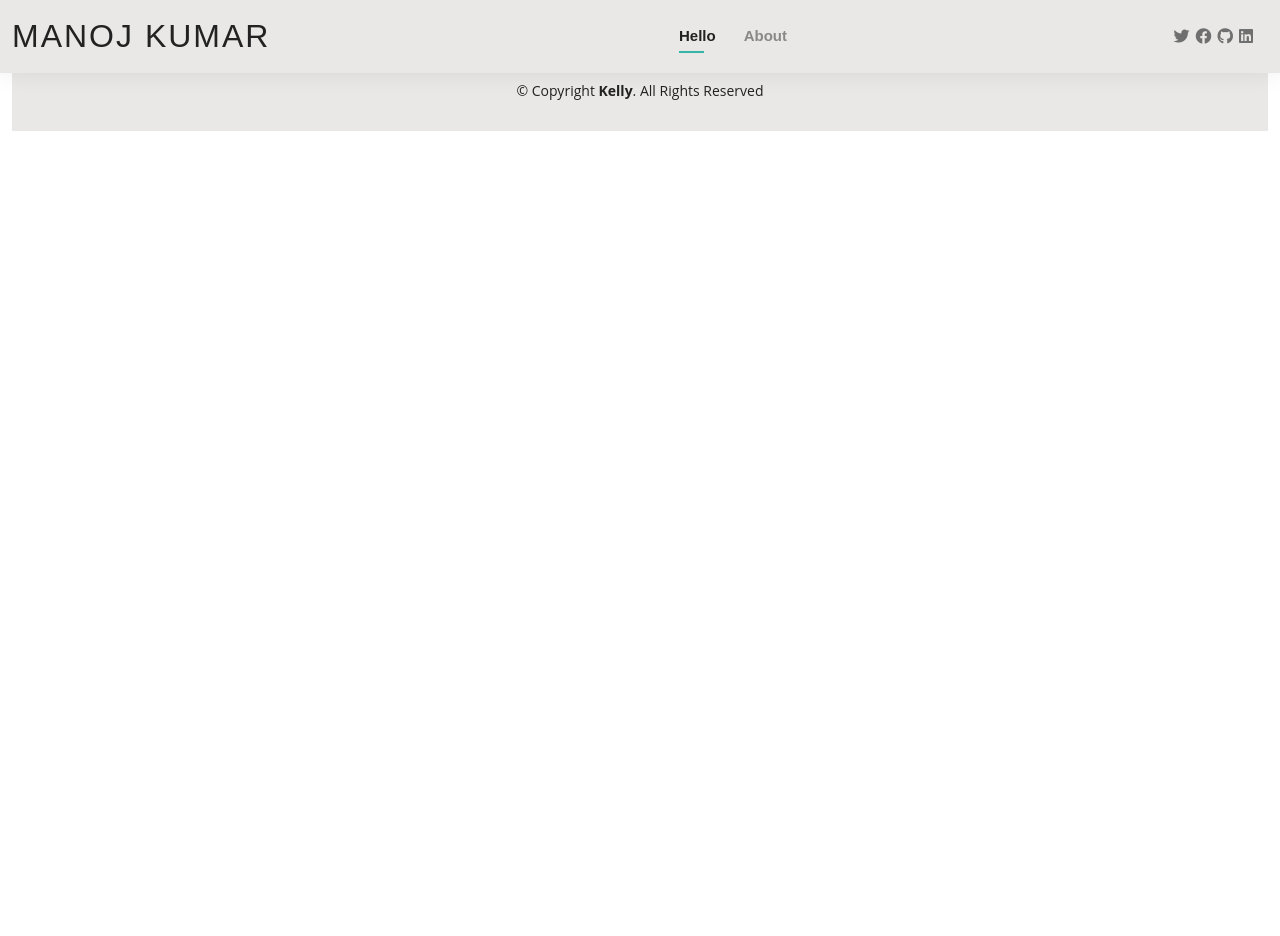
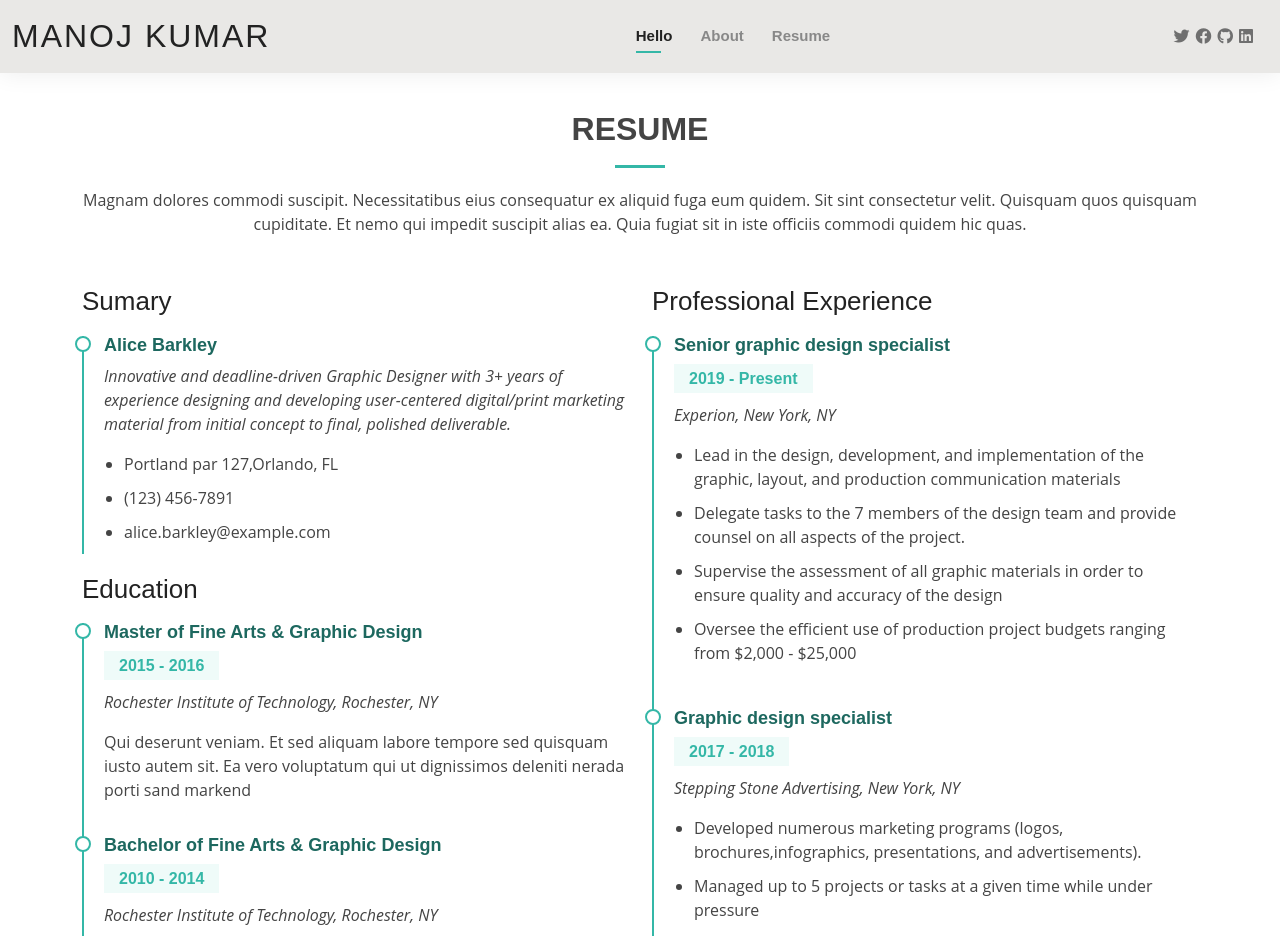
Before and after one commit to manojgtech/manoj-portfolio, a React (Create React App) app: page /resume in a window 1280 px wide. Shown: the top 936 px of the page. Before the commit the page ends 800 px from the top, so only its background shows below. Built offline with nearby package versions, Linux system fonts and the light colour scheme.

Commit message:
updated content

```diff
--- a/src/App.js
+++ b/src/App.js
@@ -2,6 +2,7 @@
 import './App.css';
 import Home from './components/Home';
 import About from './components/About';
+import Resume from './components/Resume';
 import {
   BrowserRouter,
   Routes,
@@ -21,8 +22,8 @@
               <ul>
                 <li><Link class="active" to="/">Hello</Link></li>
                 <li><Link  to="/about">About</Link></li>
-                {/* <li><a href="resume.html">Resume</a></li>
-                <li><a href="services.html">Services</a></li>
+                 <li><Link  to="/resume">Resume</Link></li>
+                {/*<li><a href="services.html">Services</a></li>
                 <li><a href="portfolio.html">Portfolio</a></li>
                 <li><a href="contact.html">Contact</a></li> */}
                 </ul>
@@ -42,6 +43,7 @@
      <Routes>
       <Route exact path="/" element={<Home />} />
       <Route path="/about" element={<About />} />
+      <Route path="/resume" element={<Resume />} />
 
     </Routes>
      </main>
--- /dev/null
+++ b/src/components/Resume.js
@@ -0,0 +1,85 @@
+import React from 'react';
+
+
+const Resume = () => {
+return(
+<section id="resume" class="resume">
+  <div class="container aos-init aos-animate" data-aos="fade-up">
+    <div class="section-title">
+      <h2>Resume</h2>
+      <p>Magnam dolores commodi suscipit. Necessitatibus eius consequatur ex aliquid fuga eum quidem. Sit sint consectetur velit. Quisquam quos quisquam cupiditate. Et nemo qui impedit suscipit alias ea. Quia fugiat sit in iste officiis commodi quidem hic quas.</p>
+    </div>
+    <div class="row">
+      <div class="col-lg-6">
+        <h3 class="resume-title">Sumary</h3>
+        <div class="resume-item pb-0">
+          <h4>Alice Barkley</h4>
+          <p>
+            <em>Innovative and deadline-driven Graphic Designer with 3+ years of experience designing and developing user-centered digital/print marketing material from initial concept to final, polished deliverable.</em>
+          </p>
+          <p></p>
+          <ul>
+            <li>Portland par 127,Orlando, FL</li>
+            <li>(123) 456-7891</li>
+            <li>alice.barkley@example.com</li>
+          </ul>
+          <p></p>
+        </div>
+        <h3 class="resume-title">Education</h3>
+        <div class="resume-item">
+          <h4>Master of Fine Arts &amp; Graphic Design</h4>
+          <h5>2015 - 2016</h5>
+          <p>
+            <em>Rochester Institute of Technology, Rochester, NY</em>
+          </p>
+          <p>Qui deserunt veniam. Et sed aliquam labore tempore sed quisquam iusto autem sit. Ea vero voluptatum qui ut dignissimos deleniti nerada porti sand markend</p>
+        </div>
+        <div class="resume-item">
+          <h4>Bachelor of Fine Arts &amp; Graphic Design</h4>
+          <h5>2010 - 2014</h5>
+          <p>
+            <em>Rochester Institute of Technology, Rochester, NY</em>
+          </p>
+          <p>Quia nobis sequi est occaecati aut. Repudiandae et iusto quae reiciendis et quis Eius vel ratione eius unde vitae rerum voluptates asperiores voluptatem Earum molestiae consequatur neque etlon sader mart dila</p>
+        </div>
+      </div>
+      <div class="col-lg-6">
+        <h3 class="resume-title">Professional Experience</h3>
+        <div class="resume-item">
+          <h4>Senior graphic design specialist</h4>
+          <h5>2019 - Present</h5>
+          <p>
+            <em>Experion, New York, NY </em>
+          </p>
+          <p></p>
+          <ul>
+            <li>Lead in the design, development, and implementation of the graphic, layout, and production communication materials</li>
+            <li>Delegate tasks to the 7 members of the design team and provide counsel on all aspects of the project.</li>
+            <li>Supervise the assessment of all graphic materials in order to ensure quality and accuracy of the design</li>
+            <li>Oversee the efficient use of production project budgets ranging from $2,000 - $25,000</li>
+          </ul>
+          <p></p>
+        </div>
+        <div class="resume-item">
+          <h4>Graphic design specialist</h4>
+          <h5>2017 - 2018</h5>
+          <p>
+            <em>Stepping Stone Advertising, New York, NY</em>
+          </p>
+          <p></p>
+          <ul>
+            <li>Developed numerous marketing programs (logos, brochures,infographics, presentations, and advertisements).</li>
+            <li>Managed up to 5 projects or tasks at a given time while under pressure</li>
+            <li>Recommended and consulted with clients on the most appropriate graphic design</li>
+            <li>Created 4+ design presentations and proposals a month for clients and account managers</li>
+          </ul>
+          <p></p>
+        </div>
+      </div>
+    </div>
+  </div>
+</section>
+);
+}
+
+export default Resume;
```
